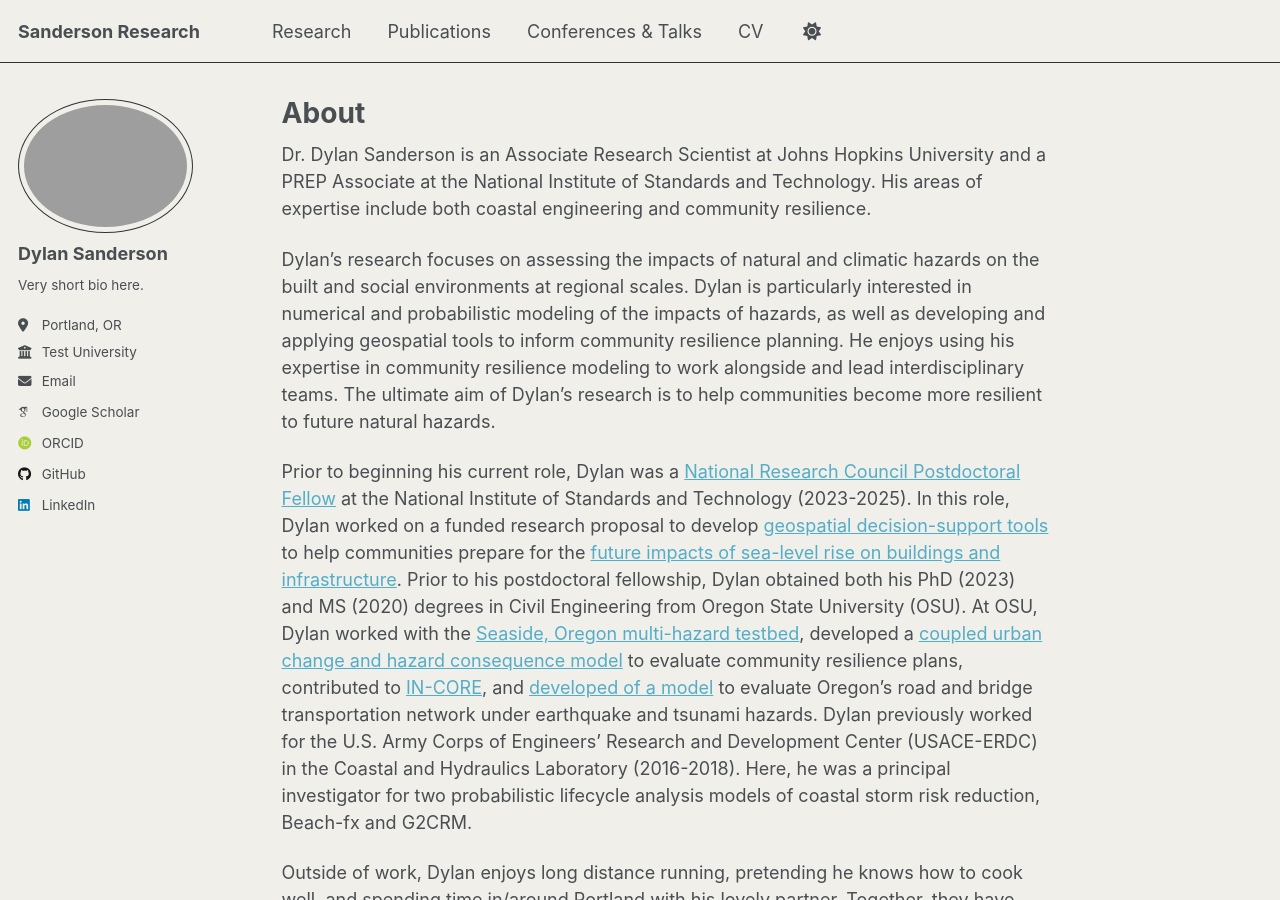
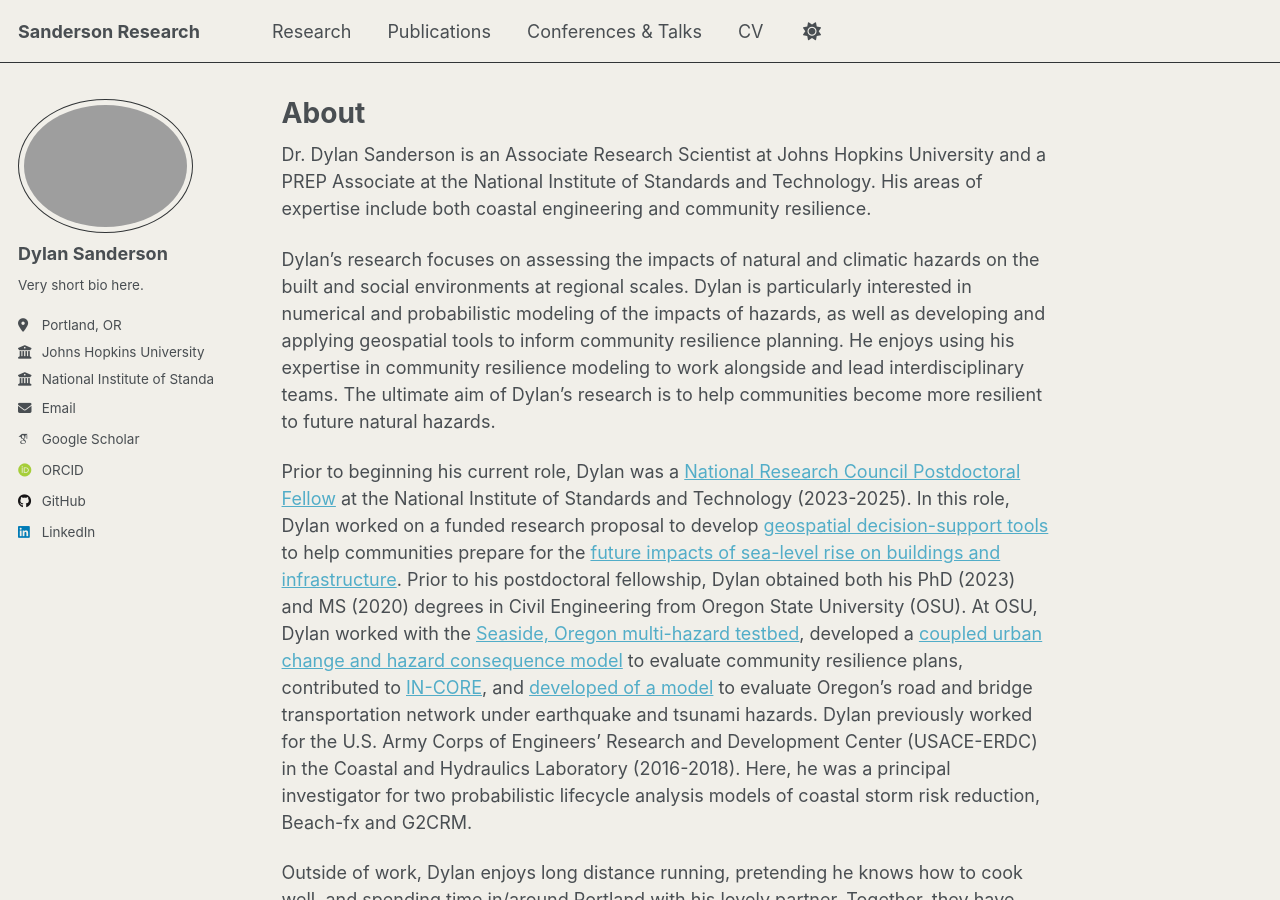
Before and after one commit to 22dylan/22dylan.github.io, a Jekyll site: the page built from _pages/about.md, in a window 1280 px wide and 900 px high. Built offline with Jekyll 4.4.1, drawn with Linux system fonts in a browser that asks for light colours; some web fonts are replaced; a script that is not in the unit is left out.

Commit message:
update employer

```diff
--- a/_config.yml
+++ b/_config.yml
@@ -27,7 +27,8 @@
   pronouns         : # example: "she/her"
   bio              : "Very short bio here."
   location         : "Portland, OR"
-  employer         : "Test University"
+  employer         : "Johns Hopkins University"
+  employer2        : "National Institute of Standards and Technology"
   uri              : # URL
   email            : "none@example.org"
 
--- a/_includes/author-profile.html
+++ b/_includes/author-profile.html
@@ -29,6 +29,9 @@
       {% endif %}
       {% if author.employer %}
         <li class="author__desktop"><i class="fas fa-fw fa-building-columns icon-pad-right" aria-hidden="true"></i>{{ author.employer }}</li>
+      {% endif %}
+      {% if author.employer2 %}
+        <li class="author__desktop"><i class="fas fa-fw fa-building-columns icon-pad-right" aria-hidden="true"></i>{{ author.employer2 }}</li>
       {% endif %}
       {% if author.uri %}
         <li><a href="{{ author.uri }}"><i class="fas fa-fw fa-link icon-pad-right" aria-hidden="true"></i>{{ site.data.ui-text[site.locale].website_label | default: "Website" }}</a></li>
```
